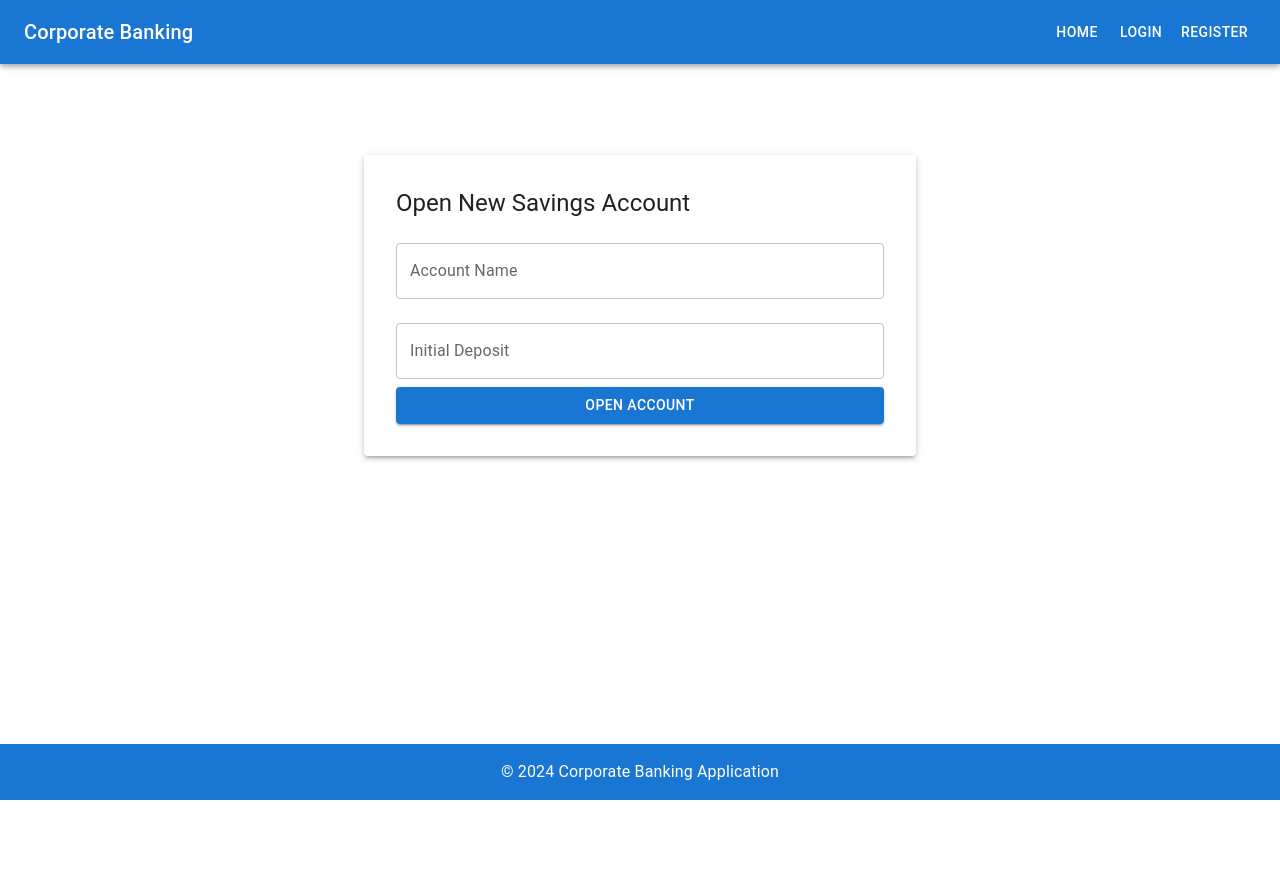
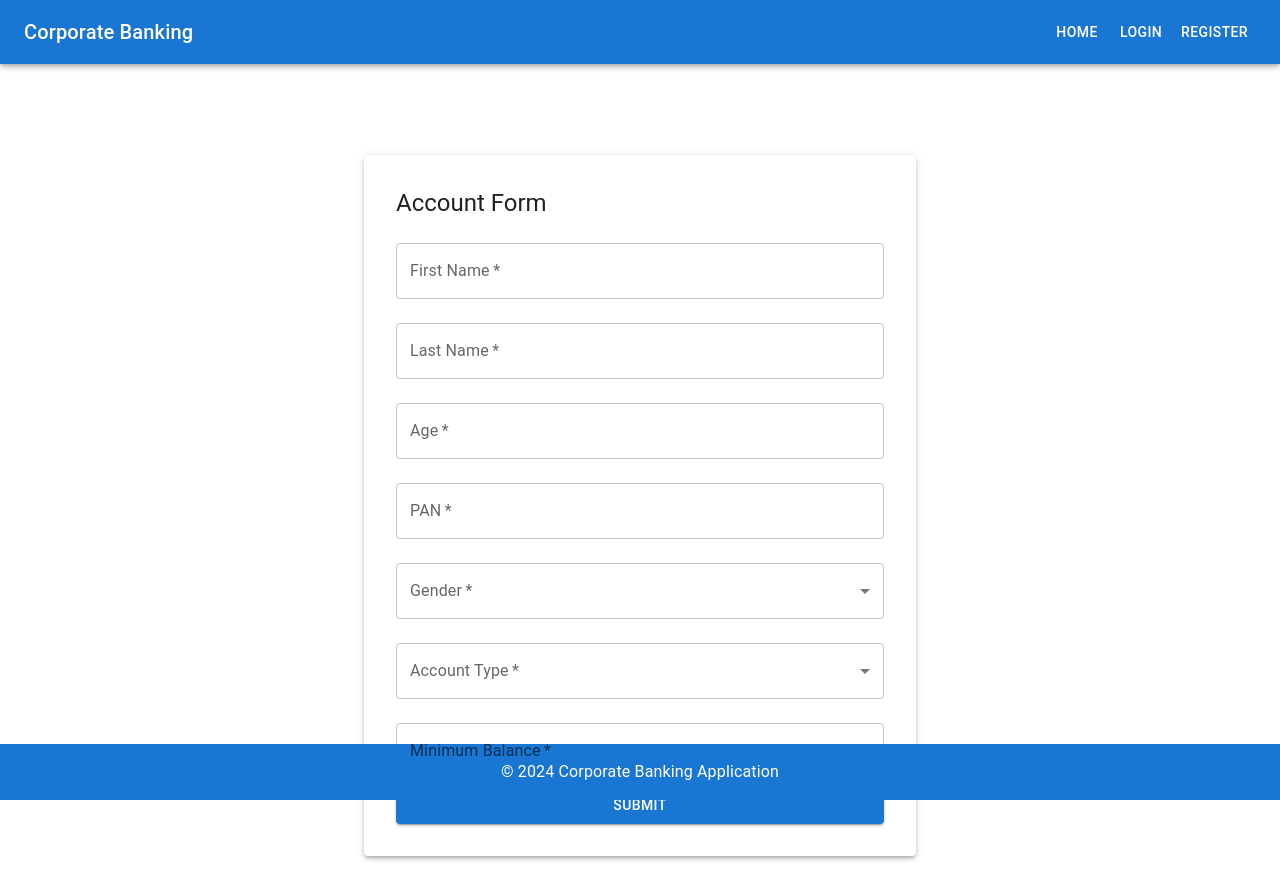
Before and after one commit to suryaravikumar-space/open-banking-portal, a React (Create React App) app in the folder client/: page /saving-account/open in a window 1280 px wide. Before the commit the page ends 800 px from the top, so only its background shows below. Built offline with nearby package versions, Linux system fonts and the light colour scheme.

Commit message:
open savings account created

```diff
--- a/client/src/components/OpenSavingAccount.js
+++ b/client/src/components/OpenSavingAccount.js
@@ -1,46 +1,139 @@
-import React, { useState } from 'react';
-import { Container, Paper, Typography, TextField, Button, Alert } from '@mui/material';
+import React, { useState } from "react";
+import {
+  TextField,
+  Button,
+  Container,
+  Paper,
+  Typography,
+  Alert,
+  MenuItem,
+  FormControl,
+  InputLabel,
+  Select,
+} from "@mui/material";
 
-const OpenNewAccount = () => {
-  const [accountName, setAccountName] = useState('');
-  const [initialDeposit, setInitialDeposit] = useState('');
-  const [error, setError] = useState('');
-  const [success, setSuccess] = useState('');
+const AccountForm = () => {
+  const [formData, setFormData] = useState({
+    firstName: "",
+    lastName: "",
+    age: "",
+    pan: "",
+    gender: "",
+    accountType: "",
+    minBalance: "",
+  });
 
-  const handleSubmit = (e) => {
+  const [message, setMessage] = useState("");
+  const [error, setError] = useState("");
+
+  const handleChange = (e) => {
+    const { name, value } = e.target;
+    setFormData({ ...formData, [name]: value });
+  };
+
+  const handleSubmit = async (e) => {
     e.preventDefault();
-    // Handle form submission, e.g., call the backend API to create a new account
-    // If successful, show success message and reset form fields
-    // If failed, show error message
-    setSuccess('Account opened successfully!');
-    setError('');
+    try {
+      // Simulate an API call with Axios or other method
+      // Example: const response = await axios.post('/api/accounts', formData);
+      // For demonstration purposes, we'll just simulate a success scenario
+      setMessage("Form submitted successfully!");
+      setError("");
+    } catch (error) {
+      setMessage("");
+      setError("Form submission failed. Please try again.");
+    }
   };
 
   return (
     <Container maxWidth="sm">
       <Paper elevation={3} sx={{ p: 4 }}>
         <Typography variant="h5" gutterBottom>
-          Open New Savings Account
+          Account Form
         </Typography>
+        {message && <Alert severity="success">{message}</Alert>}
         {error && <Alert severity="error">{error}</Alert>}
-        {success && <Alert severity="success">{success}</Alert>}
         <form onSubmit={handleSubmit}>
           <TextField
-            label="Account Name"
-            value={accountName}
-            onChange={(e) => setAccountName(e.target.value)}
+            label="First Name"
+            name="firstName"
+            value={formData.firstName}
+            onChange={handleChange}
             fullWidth
             margin="normal"
+            required
           />
           <TextField
-            label="Initial Deposit"
-            value={initialDeposit}
-            onChange={(e) => setInitialDeposit(e.target.value)}
+            label="Last Name"
+            name="lastName"
+            value={formData.lastName}
+            onChange={handleChange}
             fullWidth
             margin="normal"
+            required
+          />
+          <TextField
+            label="Age"
+            type="number"
+            name="age"
+            value={formData.age}
+            onChange={handleChange}
+            fullWidth
+            margin="normal"
+            required
+          />
+          <TextField
+            label="PAN"
+            name="pan"
+            value={formData.pan}
+            onChange={handleChange}
+            fullWidth
+            margin="normal"
+            required
+          />
+          <FormControl fullWidth margin="normal" required>
+            <InputLabel>Gender</InputLabel>
+            <Select
+              name="gender"
+              value={formData.gender}
+              onChange={handleChange}
+              label="Gender"
+            >
+              <MenuItem value="">
+                <em>None</em>
+              </MenuItem>
+              <MenuItem value="male">Male</MenuItem>
+              <MenuItem value="female">Female</MenuItem>
+              <MenuItem value="other">Other</MenuItem>
+            </Select>
+          </FormControl>
+          <FormControl fullWidth margin="normal" required>
+            <InputLabel>Account Type</InputLabel>
+            <Select
+              name="accountType"
+              value={formData.accountType}
+              onChange={handleChange}
+              label="Account Type"
+            >
+              <MenuItem value="">
+                <em>None</em>
+              </MenuItem>
+              <MenuItem value="savings">Savings</MenuItem>
+              <MenuItem value="current">Current</MenuItem>
+            </Select>
+          </FormControl>
+          <TextField
+            label="Minimum Balance"
+            type="number"
+            name="minBalance"
+            value={formData.minBalance}
+            onChange={handleChange}
+            fullWidth
+            margin="normal"
+            required
           />
           <Button type="submit" variant="contained" color="primary" fullWidth>
-            Open Account
+            Submit
           </Button>
         </form>
       </Paper>
@@ -48,4 +141,4 @@ const OpenNewAccount = () => {
   );
 };
 
-export default OpenNewAccount;
+export default AccountForm;
```
